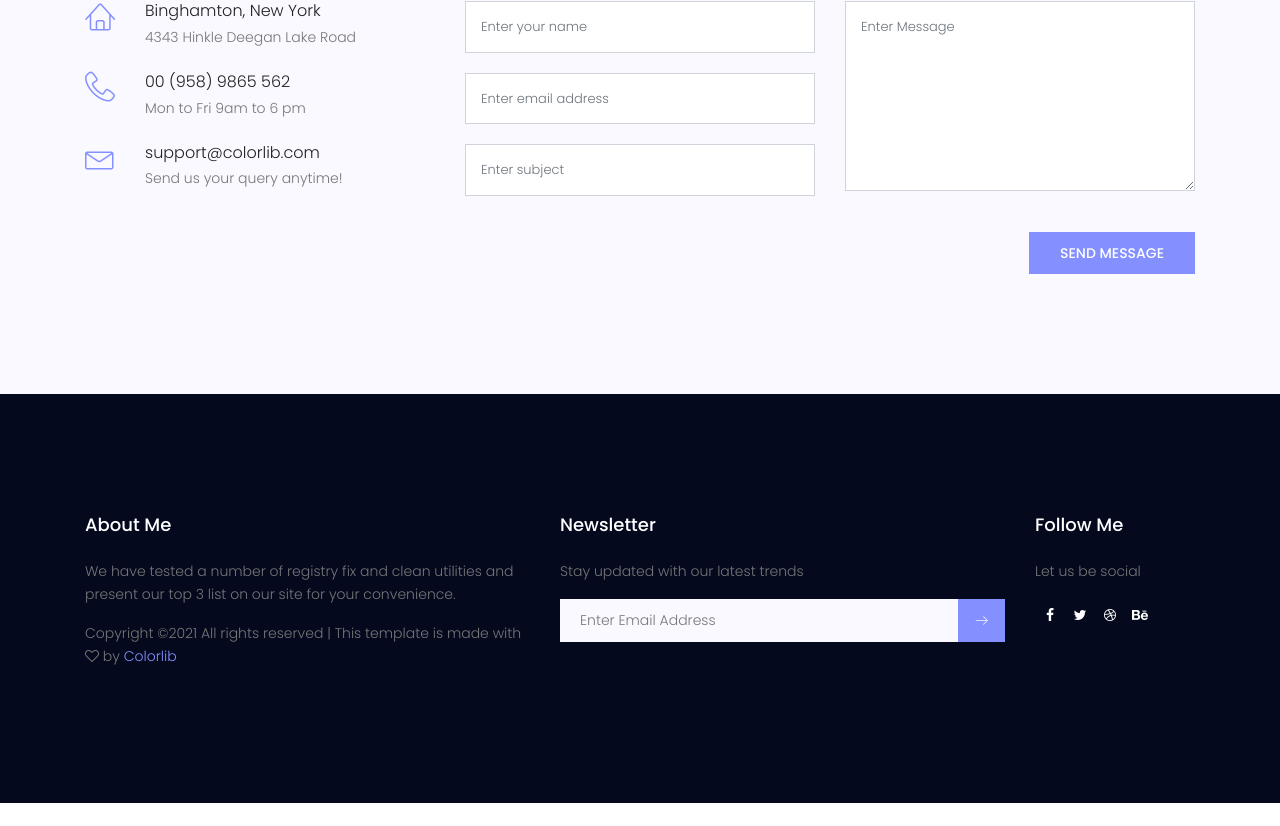
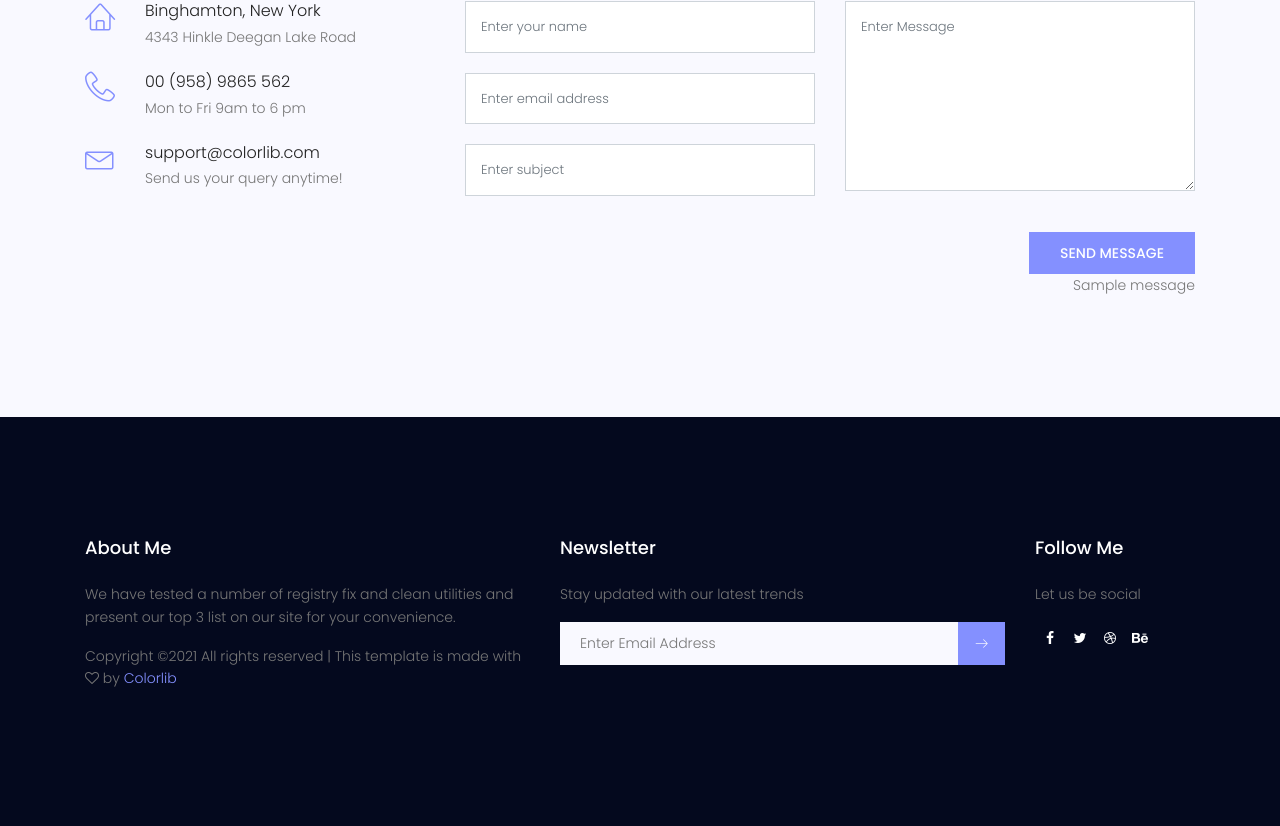
Before and after one commit to nabin-01/Project-01, a Django app: page /contact/ in a window 1280 px wide. Shown: the part 1024-1850 px from the top of the page. Before the commit the page ends 1827 px from the top, so only its background shows below. Run offline with Django 3.2, Linux system fonts and the light colour scheme; one stand-in notice (Sample message) is shown; some libraries are stand-ins or nearby versions.

Commit message:
committed

```diff
--- a/home/models.py
+++ b/home/models.py
@@ -3,6 +3,7 @@ from django.db import models
 
 # Create your models here.
 class Contact(models.Model):
+    objects = None
     name = models.CharField(max_length=300)
     email = models.CharField(max_length=300)
     subject = models.TextField()
--- a/home/templates/contact.html
+++ b/home/templates/contact.html
@@ -72,6 +72,13 @@
                             <button class="genric-btn primary" style="float: right;">Send Message</button>
                         </div>
                     </div>
+                    {% if messages %}
+                    <ul class="messages">
+                        {% for message in messages %}
+                        <li{% if message.tags %} class="{{ message.tags }}"{% endif %}>{{ message }}</li>
+                        {% endfor %}
+                    </ul>
+                    {% endif %}
                 </form>
             </div>
         </div>
--- a/home/urls.py
+++ b/home/urls.py
@@ -7,7 +7,7 @@ urlpatterns = [
     path('services/', services, name='services'),
     path('blog-home/', blog_home, name='blog_home'),
     path('blog-single/', blog_single, name='blog_single'),
-    path('contact/', Contact, name='contact'),
+    path('contact/', contact, name='contact'),
     path('elements/', elements, name='elements'),
     path('portfolio/', portfolio, name='portfolio'),
     path('price/', price, name='price'),
--- a/home/views.py
+++ b/home/views.py
@@ -1,6 +1,6 @@
 from django.shortcuts import render
 from .models import *
-
+from django.contrib import messages
 
 # Create your views here.
 def home(request):
@@ -23,19 +23,25 @@ def blog_single(request):
     return render(request, 'blog-single.html')
 
 
-def Contact(request):
+def contact(request):
+    # 'POST' means form is being submitted
     if request.method == 'POST':
         name = request.POST['name']
         email = request.POST['email']
         sub = request.POST['subject']
         msg = request.POST['message']
+
         data = Contact.objects.create(
             name=name,
             email=email,
             subject=sub,
             message=msg
         )
+        # check entered user data is correct or not by python validators
+        # saves form data to DB
         data.save()
+        messages.add_message(request, messages.SUCCESS, '✔️ SUCCESSFUL SUBSCRIPTION')
+    # if response it render it looks for a HTML
     return render(request, 'contact.html')
 
 
```
Also changed, not shown: db.sqlite3, home/migrations/0001_initial.py (added).
